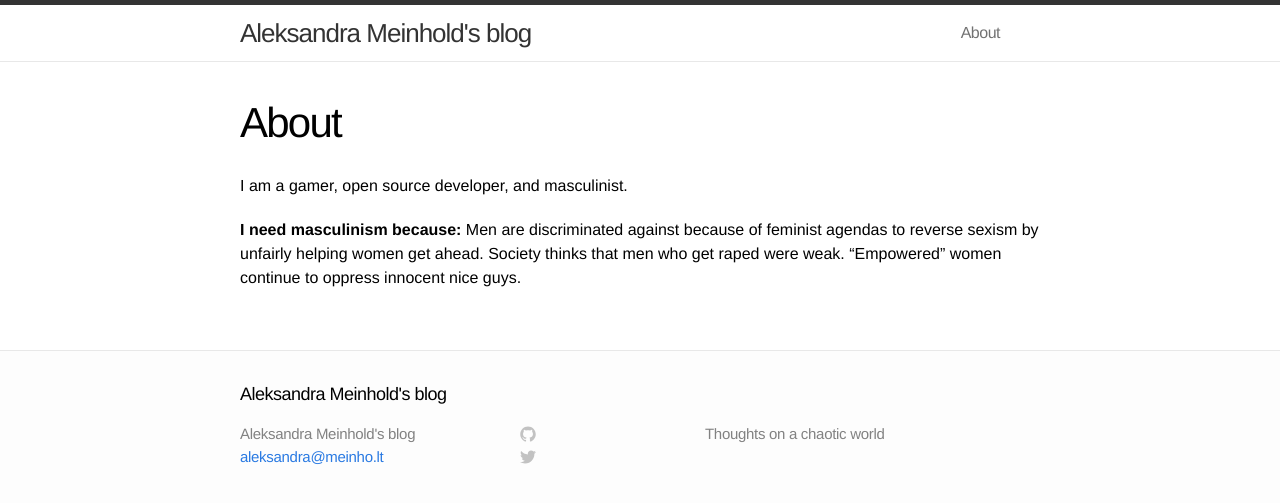
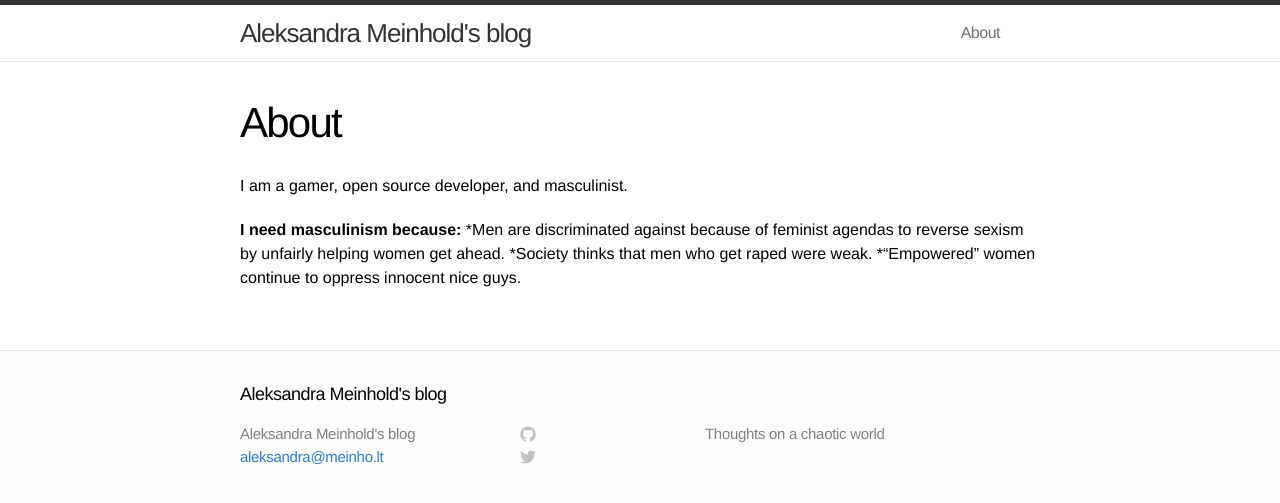
Before and after one commit to Oppenhimer/character, a Jekyll site: the page built from about.md, in a window 1280 px wide. Shown: the top 503 px of the page. Built offline with Jekyll 4.4.1, drawn with Linux system fonts in a browser that asks for light colours.

```diff
--- a/about.md
+++ b/about.md
@@ -7,6 +7,6 @@ permalink: /about/
 I am a gamer, open source developer, and masculinist.
 
 **I need masculinism because:**
-	Men are discriminated against because of feminist agendas to reverse sexism by unfairly helping women get ahead.
-	Society thinks that men who get raped were weak.
-	"Empowered" women continue to oppress innocent nice guys.
+	*Men are discriminated against because of feminist agendas to reverse sexism by unfairly helping women get ahead.
+	*Society thinks that men who get raped were weak.
+	*"Empowered" women continue to oppress innocent nice guys.
```
